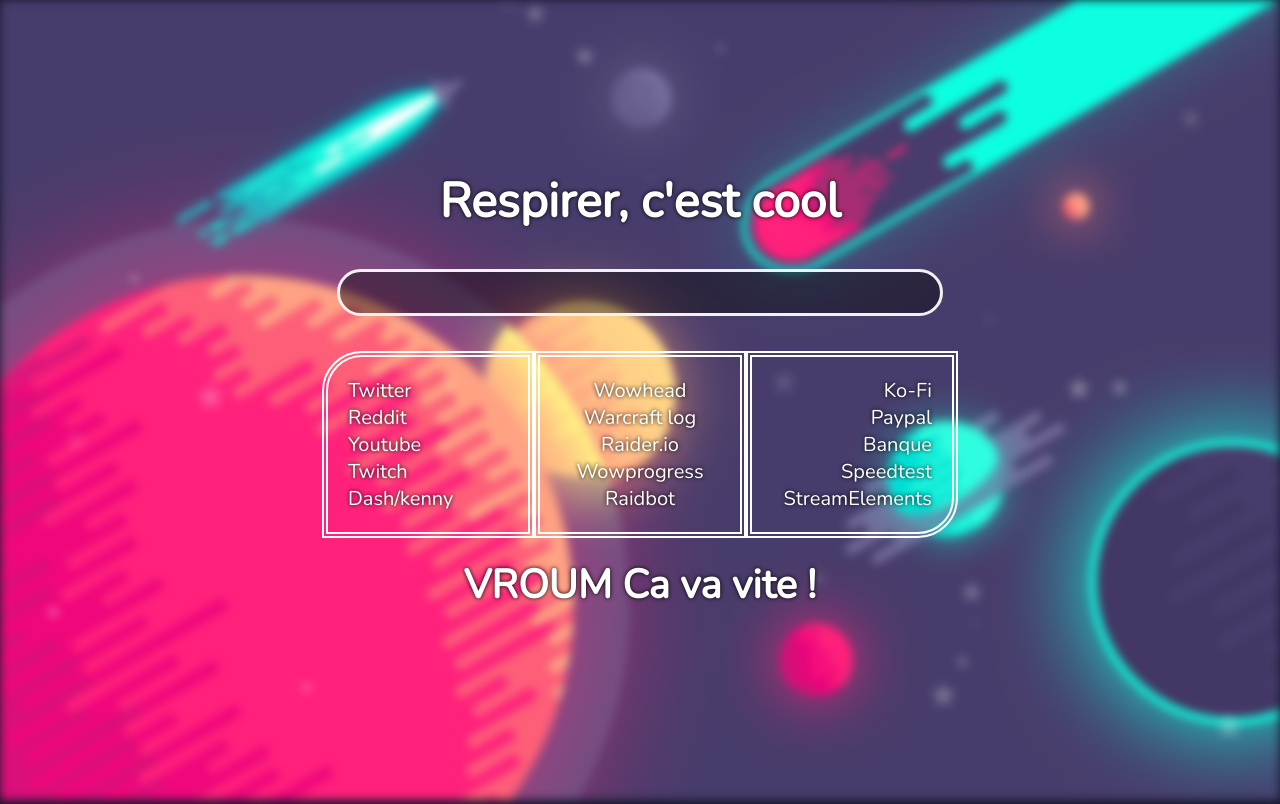
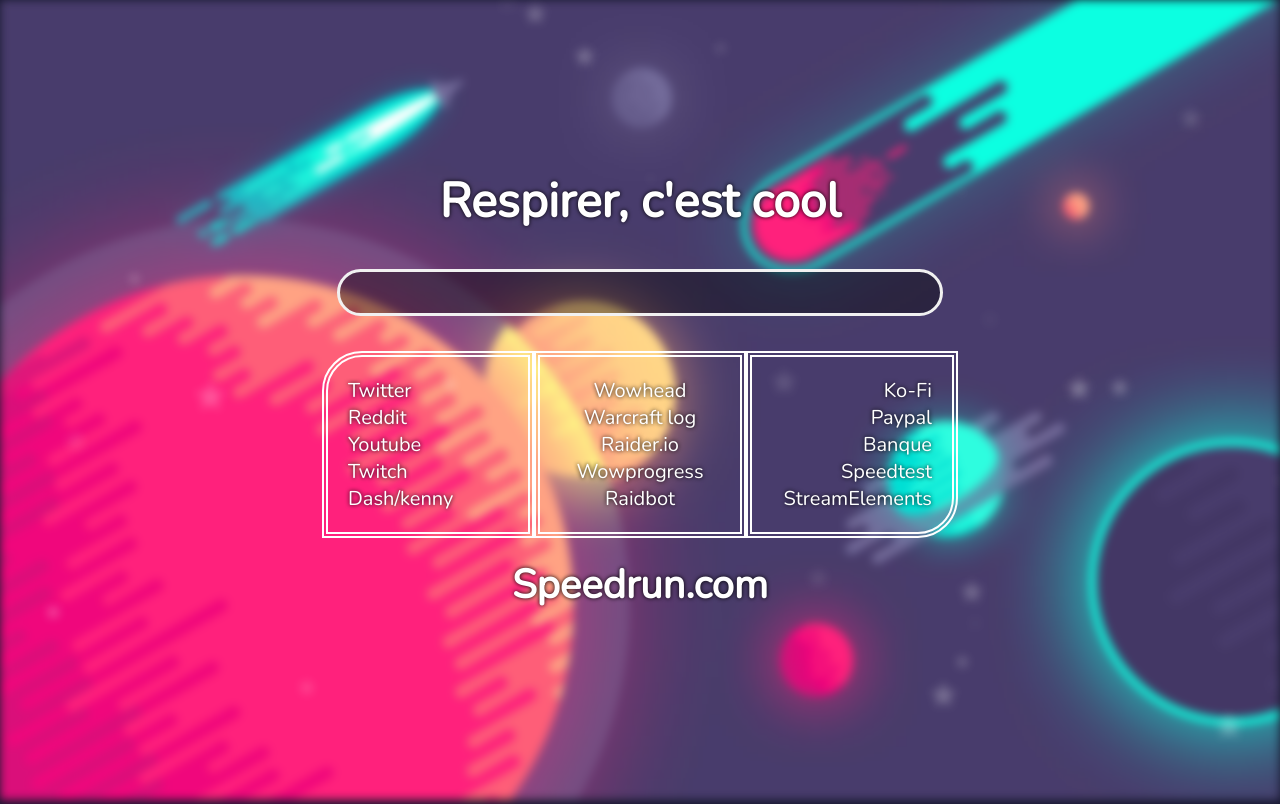
Before and after one commit to Nelenyaa/nelenyaa.github.io, a plain HTML site: page index.html in a window 1280 px wide. Drawn offline with nearby package versions, Linux system fonts and the light colour scheme.

Commit message:
Update index.html

```diff
--- a/index.html
+++ b/index.html
@@ -73,7 +73,7 @@
     </div>
 
     <div class="speedrun">
-      <h1><a href="https://www.speedrun.com">VROUM Ca va vite !</a></h1>
+      <h1><a href="https://www.speedrun.com">Speedrun.com</a></h1>
     </div>
   </div>
 
```
